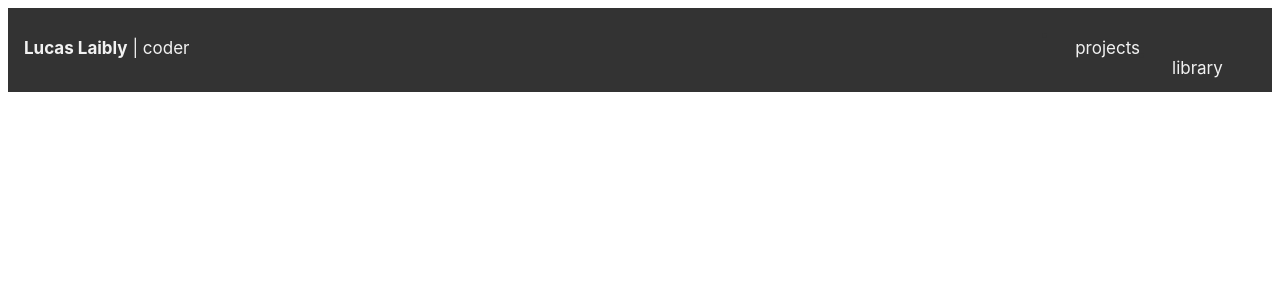
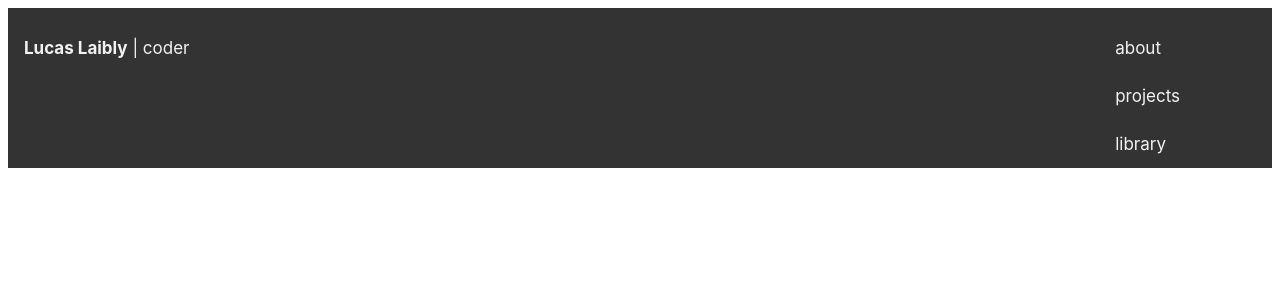
Before and after one commit to LucasLaibly/portfolio-site, a Svelte app: page / in a window 1280 px wide. Shown: the top 300 px of the page. Built offline with nearby package versions, Linux system fonts and the light colour scheme.

Commit message:
nav bar set, 3 options.

```diff
--- a/src/components/Navbar/Navbar.svelte
+++ b/src/components/Navbar/Navbar.svelte
@@ -11,12 +11,12 @@
             <span style="font-weight:bold">{header}</span> | coder
         </a>
 
-      <div class="nav-bar" id="navbarNav" style="padding-left:80%">
+      <div class="nav-bar" style="padding-left:80%">
         <ul class="navbar-nav">
           {#each navlists as list}
-            <li class="nav-item">
+            <ul class="nav-item">
               <a href={list.url}>{list.label}</a>
-            </li>
+            </ul>
           {/each}
         </ul>
       </div>
@@ -33,6 +33,10 @@
     font-family: Arial, Helvetica, sans-serif;
   }
 
+  #nav-item {
+    display: inline-block;
+  }
+
   #nav-bar {
     overflow: hidden;
     background-color: #333;
@@ -47,12 +51,12 @@
     font-size: 17px;
   }
 
-  .navbar-nav li a:hover {
+  .navbar-nav ul a:hover {
     background-color: #ddd;
     color: black;
   }
 
-  .navbar-nav li a.active {
+  .navbar-nav ul a.active {
     background-color: #24a4d6;
     color: white;
   }
--- a/src/data/data.js
+++ b/src/data/data.js
@@ -1,6 +1,7 @@
 export const HEADER="Lucas Laibly";
 
 export const NAV_BAR_DATA = [
-    { id: 1, url: "#projects", label: "projects" },
-    { id: 2, url: "#library", label: "library" },
+    { id: 1, url: "#about", label: "about" },
+    { id: 2, url: "#projects", label: "projects" },
+    { id: 3, url: "#library", label: "library" },
 ];
```
